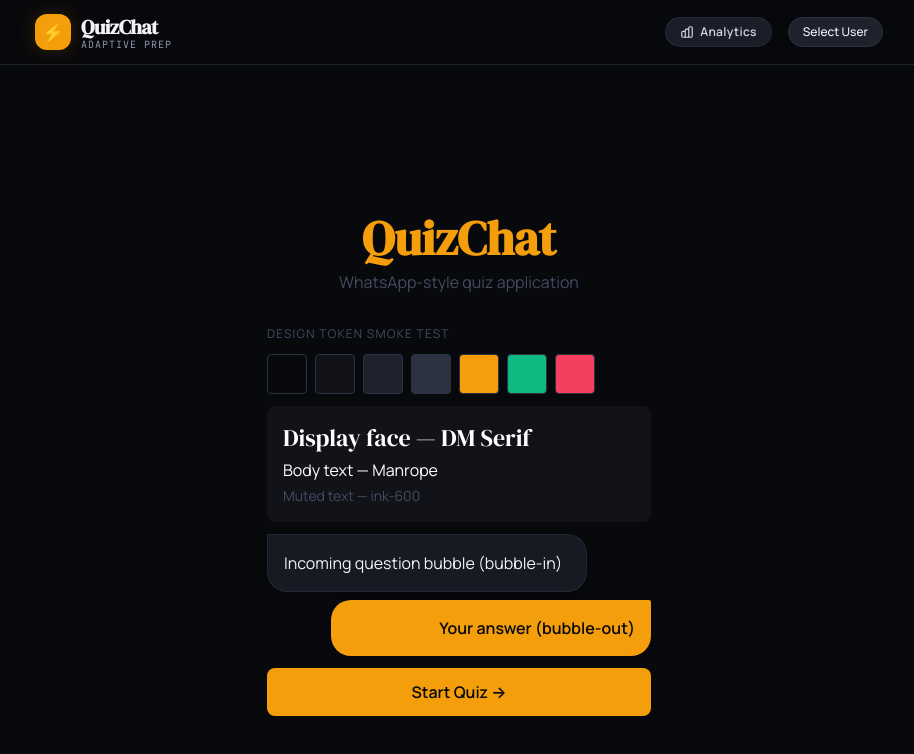
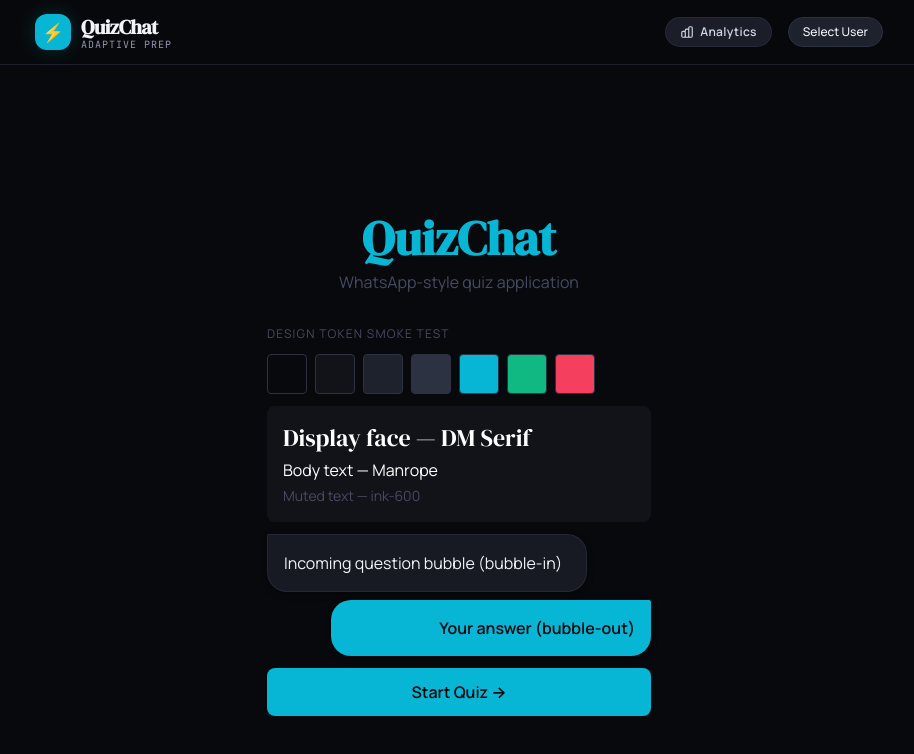
Before and after one commit to ombiswas/quizchat, a React (Vite) app in the folder client/: page / in a window 1280 px wide. Shown: the top 754 px of the page, without its empty margins (181-1095 px from the left). Built offline with nearby package versions, Linux system fonts and the light colour scheme.

Commit message:
feat(frontend): set Oceanic Cyan as primary accent color
- Update accent tokens to Oceanic Cyan (#06b6d4, light #22d3ee, dark #0891b2)
- Configure cyan elevation glow shadows for buttons and interactive bubbles

```diff
--- a/client/tailwind.config.js
+++ b/client/tailwind.config.js
@@ -12,7 +12,7 @@ export default {
   theme: {
     extend: {
       // ── Custom color palette ───────────────────────────────────────────────
-      // Deep ink canvas with high-contrast surfaces and deliberate accent hue.
+      // Deep ink canvas with high-contrast surfaces and Oceanic Cyan accent.
       colors: {
         ink: {
           950: '#08090c',   // Deepest canvas / background
@@ -26,28 +26,12 @@ export default {
           200: '#d0d5e5',   // Subtitle text
           100: '#f1f3f9',   // High-contrast primary text
         },
-        // Option 1 Default: Solar Amber (Rich, warm, scholarly)
+        // Primary Accent: Oceanic Cyan (Crisp, sharp, luminous)
         accent: {
-          DEFAULT: '#f59e0b',
-          light:   '#fbbf24',
-          dark:    '#b45309',
-          glow:    'rgba(245, 158, 11, 0.25)',
-          subtle:  'rgba(245, 158, 11, 0.12)',
-        },
-        // Electric Indigo Option
-        indigoAccent: {
-          DEFAULT: '#6366f1',
-          light:   '#818cf8',
-          dark:    '#4338ca',
-          glow:    'rgba(99, 102, 241, 0.25)',
-          subtle:  'rgba(99, 102, 241, 0.12)',
-        },
-        // Oceanic Cyan Option
-        cyanAccent: {
           DEFAULT: '#06b6d4',
           light:   '#22d3ee',
-          dark:    '#0e7490',
-          glow:    'rgba(6, 182, 212, 0.25)',
+          dark:    '#0891b2',
+          glow:    'rgba(6, 182, 212, 0.28)',
           subtle:  'rgba(6, 182, 212, 0.12)',
         },
         success: {
@@ -85,9 +69,7 @@ export default {
       // ── Elevation & Glow Shadows ──────────────────────────────────────────
       boxShadow: {
         bubble: '0 2px 8px -2px rgba(0, 0, 0, 0.4), 0 1px 3px -1px rgba(0, 0, 0, 0.2)',
-        glow: '0 0 24px -4px rgba(245, 158, 11, 0.3)',
-        'glow-cyan': '0 0 24px -4px rgba(6, 182, 212, 0.3)',
-        'glow-indigo': '0 0 24px -4px rgba(99, 102, 241, 0.3)',
+        glow: '0 0 24px -4px rgba(6, 182, 212, 0.35)',
         'inner-light': 'inset 0 1px 0 0 rgba(255, 255, 255, 0.08)',
       },
     },
```
